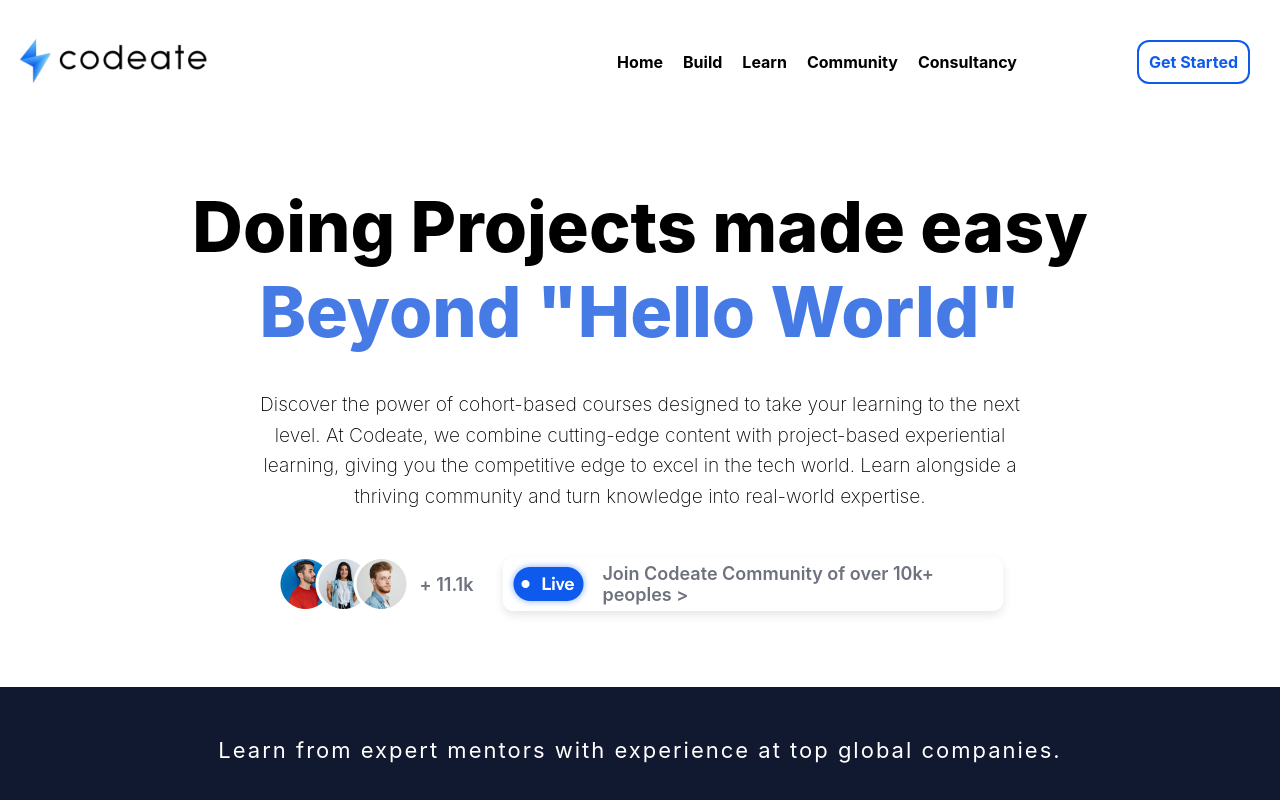
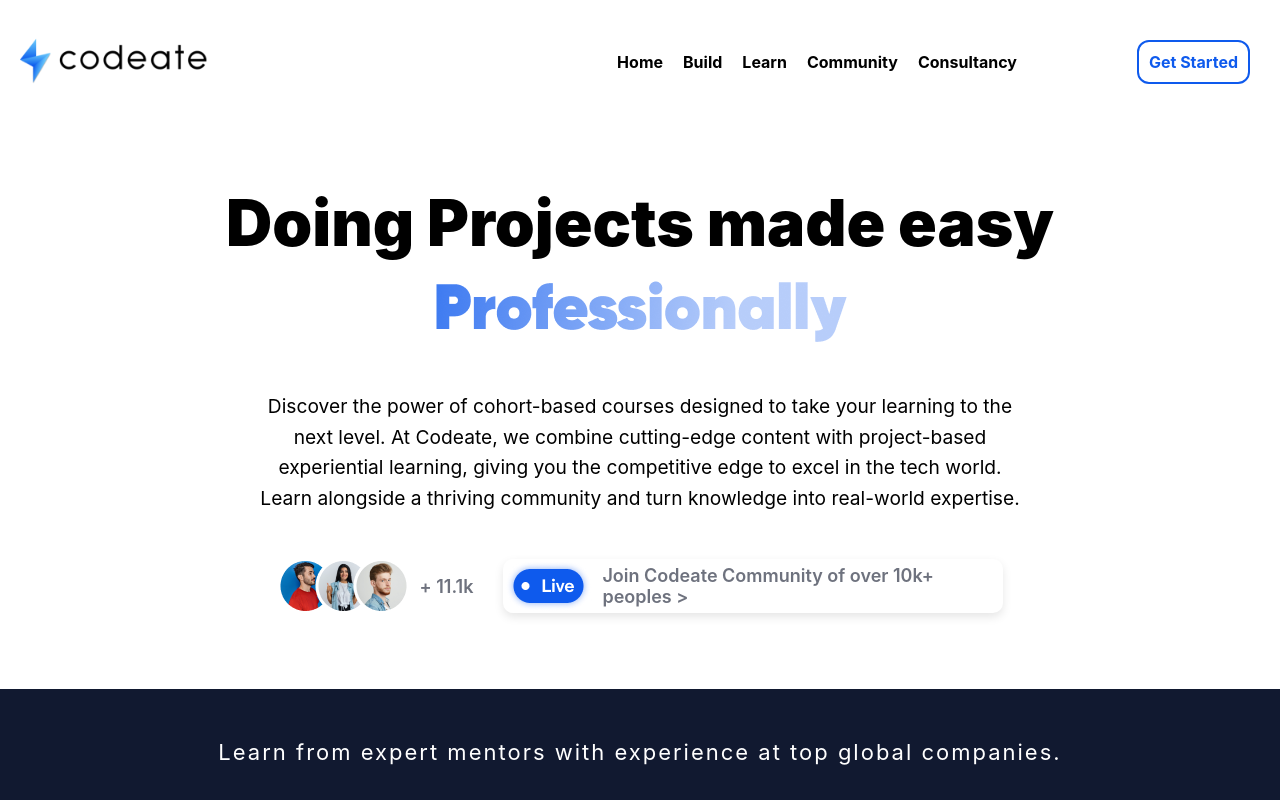
Before and after one commit to itskdhere/codeate-2025, a React (Create React App) app in the folder client/: page / in a window 1280 px wide. Shown: the top 800 px of the page. Built offline with nearby package versions, Linux system fonts and the light colour scheme.

Commit message:
updated the css/home.css

```diff
--- a/client/src/pages/Home.css
+++ b/client/src/pages/Home.css
@@ -14,8 +14,9 @@
     align-items: center;
 }
 .Home-s1 h1{
-    font-size: 70px;
-    font-weight: 800;
+    font-size: 64px;
+    font-weight: 1000;
+    margin-bottom: 20px;
 }
 .Home-s1-p1 {
     display: flex;
@@ -51,11 +52,11 @@
     text-align: center;
     font-size: 1.2rem;
     line-height: 1.6;
-    font-weight: 200;
+    font-weight: 400;
     max-width: 770px;
     height: auto;
     line-height: 1.6;
-    margin-top: 15vh;
+    margin-top: 39px;
 
 }
 
--- a/client/src/pages/Home.js
+++ b/client/src/pages/Home.js
@@ -7,6 +7,7 @@ import Card from "./Card";
 import ProjectPage from "./projectPage";
 import Insights from "./Insights";
 import Testimonial from "./Testimonial";
+import prfsnl from "../assets/prfsnl.png";
 
 function Home() {
     const lines = [
@@ -28,7 +29,8 @@ function Home() {
         <div className="Main-container">
             <div className="Home-s1">
             <h1>Doing Projects made easy</h1>
-            <div className="Home-s1-p1">
+            <img className="prefessional-image" src={prfsnl} alt="professional image" />
+            {/* <div className="Home-s1-p1">
             {lines.map((line, index) => (
                     <h1
                         key={index}
@@ -41,7 +43,7 @@ function Home() {
 
                 ))}
 
-            </div>
+            </div> */}
             <div className="Home-s1-p2"><p>Discover the power of cohort-based courses designed to take your learning to the next level. At Codeate, we combine cutting-edge content with project-based experiential learning, giving you the competitive edge to excel in the tech world. Learn alongside a thriving community and turn knowledge into real-world expertise.</p></div>
             <div className="Home-s1-p3">
             <img src={PeoplesGrp} alt="PeoplesGrp"/>
```
Also changed, not shown: client/src/assets/prfsnl.png (added).
